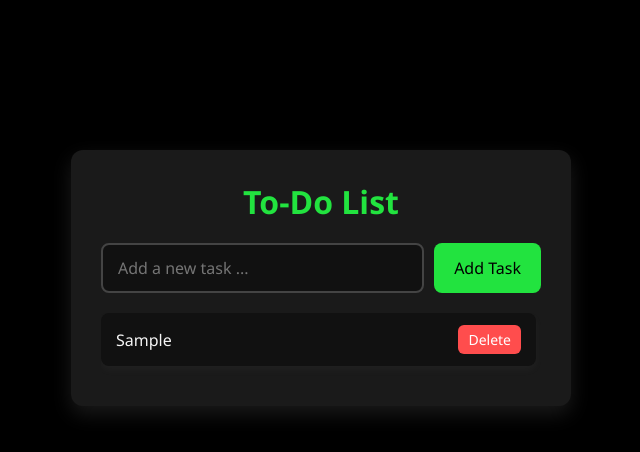
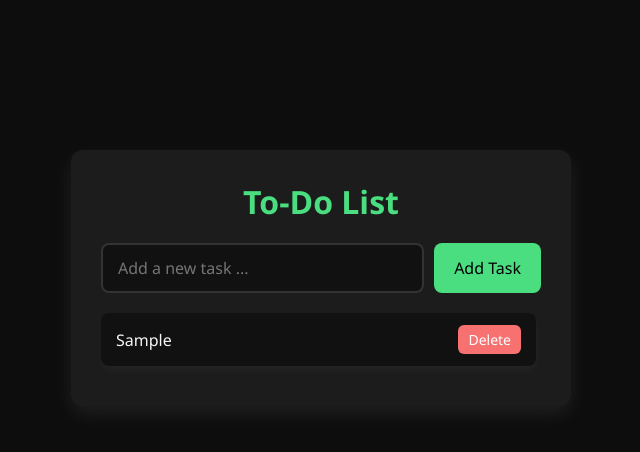
Before and after one commit to Omkar-Bhalekar/To-Do-List-Using-localStorage, a plain HTML site: page index.html in a window 1280 px wide. Both pictures are taken after typing "Sample" into the empty fields and a click on the button "Add Task". Shown: the whole page, without its empty margins (319-959 px from the left). Drawn offline with Linux system fonts and the light colour scheme.

Commit message:
Update style.css

```diff
--- a/style.css
+++ b/style.css
@@ -1,4 +1,5 @@
 
+/* === Modern Neon Theme === */
 * {
   margin: 0;
   padding: 0;
@@ -7,30 +8,28 @@
 }
 
 body {
-    background-color: #000;
+  background-color: #0D0D0D;
   min-height: 100vh;
   display: flex;
   justify-content: center;
   align-items: flex-start;
   padding-top: 50px;
-
 }
 
 .container {
   width: 100%;
   max-width: 500px;
   padding: 30px;
-    background-color: #1a1a1a;
+  background-color: #1C1C1C;
   border-radius: 12px;
-    box-shadow: 0 8px 20px rgba(255, 255, 255, 0.1);
+  box-shadow: 0 8px 20px rgba(255, 255, 255, 0.08);
   margin-top: 100px;
 }
-
 
 .container h1 {
   text-align: center;
   margin-bottom: 20px;
-    color: #22e33f;
+  color: #4ADE80;
 }
 
 .input-container {
@@ -39,28 +38,26 @@ body {
   margin-bottom: 20px;
 }
 
-
 #todo-input {
   flex: 1;
   padding: 12px 15px;
-    border: 2px solid #444;
+  border: 2px solid #333;
   border-radius: 8px;
   font-size: 16px;
   background-color: #111;
-    color: #f5f5f5;
-    transition: border-color 0.3s, background-color 0.3s;
+  color: #F5F5F5;
+  transition: border-color 0.3s;
 }
 
 #todo-input:focus {
-    border-color:#B379E7;
+  border-color: #C084FC;
   outline: none;
 }
-
 
 #add-task-btn {
   padding: 12px 20px;
   border: none;
-    background-color: #22e33f;
+  background-color: #4ADE80;
   color: black;
   border-radius: 8px;
   font-size: 16px;
@@ -69,7 +66,7 @@ body {
 }
 
 #add-task-btn:hover {
-    background-color:#15b42d;
+  background-color: #22C55E;
 }
 
 #todo-list {
@@ -79,7 +76,6 @@ body {
   padding-right: 5px;
 }
 
-
 #todo-list li {
   background-color: #111;
   padding: 12px 15px;
@@ -88,19 +84,18 @@ body {
   display: flex;
   justify-content: space-between;
   align-items: center;
-    box-shadow: 0 4px 8px rgba(190, 181, 181, 0.043);
-    color: #f5f5f5;
-    transition: all 0.2s ease-in-out;
+  box-shadow: 0 4px 8px rgba(255, 255, 255, 0.04);
+  color: #F5F5F5;
+  transition: all 0.2s;
 }
 
 #todo-list li:hover {
   transform: translateY(-1px);
-    background-color: #1a1a1a;
+  background-color: #1C1C1C;
 }
 
-
 .delete-btn {
-    background-color: #ff4d4d;
+  background-color: #F87171;
   border: none;
   color: white;
   padding: 5px 10px;
@@ -111,24 +106,21 @@ body {
 }
 
 .delete-btn:hover {
-    background-color: #e60000;
-
+  background-color: #DC2626;
 }
-
 
 #todo-list::-webkit-scrollbar {
   width: 6px;
 }
 
 #todo-list::-webkit-scrollbar-thumb {
-    background-color: #B379E7;
+  background-color: #C084FC;
   border-radius: 10px;
 }
 
 #todo-list::-webkit-scrollbar-track {
-    background-color: #000;
+  background-color: #0D0D0D;
 }
-
 
 .completed {
   text-decoration: line-through;
```
Lines whose indentation alone changed are shown as unchanged.
